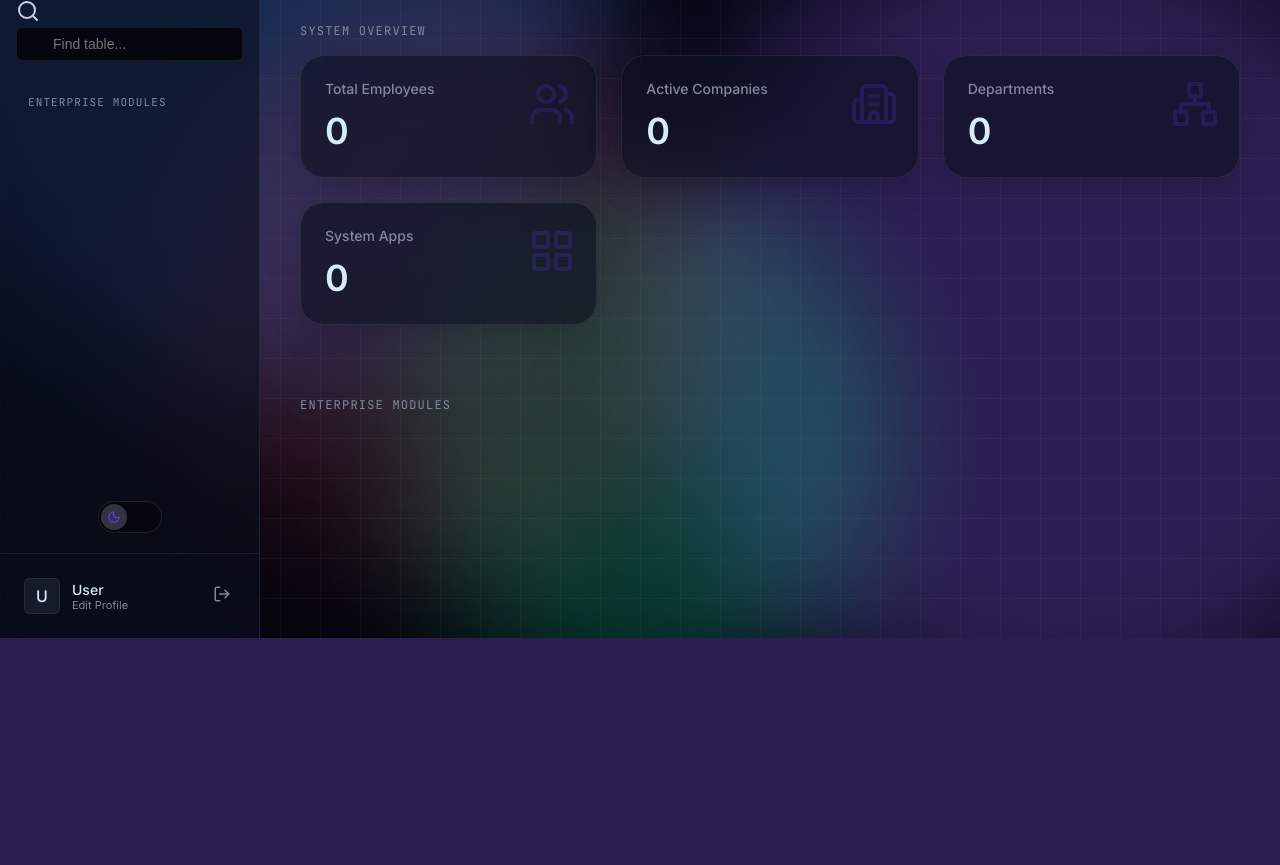
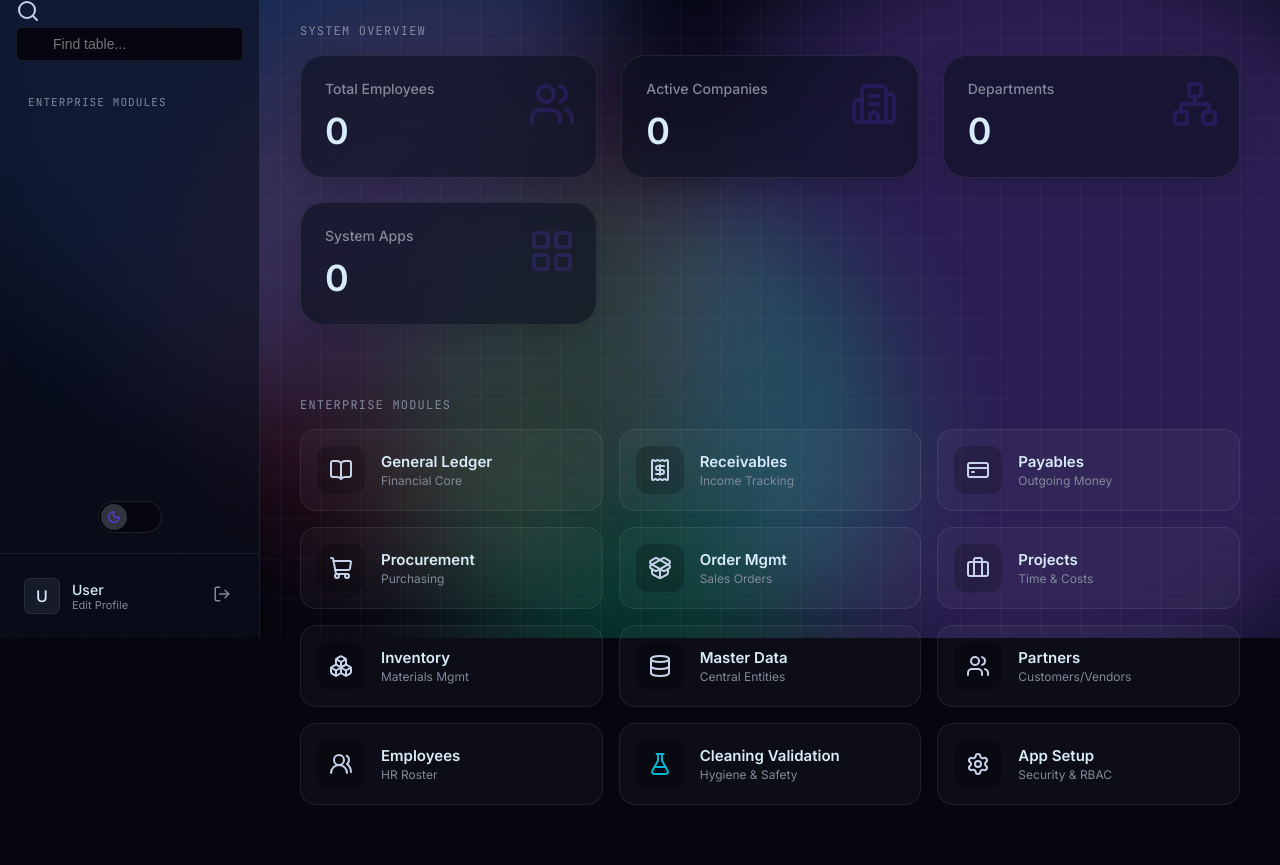
Before and after one commit to jtatipamula-design/proj_tb, a Python web app: template templates/dashboard.html in a window 1280 px wide. Shown: the part 162-1027 px from the top of the page. Before the commit the page ends 800 px from the top, so only its background shows below. Run offline with Jinja, Linux system fonts and the light colour scheme; the template is opened without the code that fills it, so the values that code supplies are empty; some libraries are stand-ins or nearby versions.

Commit message:
Update dashboard.html

```diff
--- a/templates/dashboard.html
+++ b/templates/dashboard.html
@@ -90,16 +90,112 @@
 
 <div class="section-title">Enterprise Modules</div>
 <div class="modules-grid">
-
-    {% for folder in menus %}
-    <div class="module-card" onclick="filterSidebarByModule('{{ folder.name|replace(' ', '') }}')">
-        <div class="module-icon-wrap"><i data-lucide="{{ folder.icon }}" style="color: {% if folder.name == 'Cleaning Validation' %}#06b6d4{% else %}inherit{% endif %};"></i></div>
+    <!-- 1. General Ledger -->
+    <div class="module-card" onclick="filterSidebarByModule('Ledger')">
+        <div class="module-icon-wrap"><i data-lucide="book-open"></i></div>
         <div class="module-details">
-            <div class="module-title">{{ folder.name }}</div>
-            <div class="module-desc">{{ folder.screens|length }} Screens Available</div>
+            <div class="module-title">General Ledger</div>
+            <div class="module-desc">Financial Core</div>
         </div>
     </div>
-    {% endfor %}
 
+    <!-- 2. Receivables -->
+    <div class="module-card" onclick="filterSidebarByModule('Receivables')">
+        <div class="module-icon-wrap"><i data-lucide="receipt"></i></div>
+        <div class="module-details">
+            <div class="module-title">Receivables</div>
+            <div class="module-desc">Income Tracking</div>
+        </div>
+    </div>
+
+    <!-- 3. Payables -->
+    <div class="module-card" onclick="filterSidebarByModule('Payables')">
+        <div class="module-icon-wrap"><i data-lucide="credit-card"></i></div>
+        <div class="module-details">
+            <div class="module-title">Payables</div>
+            <div class="module-desc">Outgoing Money</div>
+        </div>
+    </div>
+
+    <!-- 4. Procurement -->
+    <div class="module-card" onclick="filterSidebarByModule('Procurement')">
+        <div class="module-icon-wrap"><i data-lucide="shopping-cart"></i></div>
+        <div class="module-details">
+            <div class="module-title">Procurement</div>
+            <div class="module-desc">Purchasing</div>
+        </div>
+    </div>
+
+    <!-- 5. Order Management -->
+    <div class="module-card" onclick="filterSidebarByModule('OrderMgmt')">
+        <div class="module-icon-wrap"><i data-lucide="package-open"></i></div>
+        <div class="module-details">
+            <div class="module-title">Order Mgmt</div>
+            <div class="module-desc">Sales Orders</div>
+        </div>
+    </div>
+
+    <!-- 6. Project Accounting -->
+    <div class="module-card" onclick="filterSidebarByModule('Project')">
+        <div class="module-icon-wrap"><i data-lucide="briefcase"></i></div>
+        <div class="module-details">
+            <div class="module-title">Projects</div>
+            <div class="module-desc">Time & Costs</div>
+        </div>
+    </div>
+
+    <!-- 7. Inventory -->
+    <div class="module-card" onclick="filterSidebarByModule('Product')">
+        <div class="module-icon-wrap"><i data-lucide="boxes"></i></div>
+        <div class="module-details">
+            <div class="module-title">Inventory</div>
+            <div class="module-desc">Materials Mgmt</div>
+        </div>
+    </div>
+
+    <!-- 8. Master Data -->
+    <div class="module-card" onclick="filterSidebarByModule('MasterData')">
+        <div class="module-icon-wrap"><i data-lucide="database"></i></div>
+        <div class="module-details">
+            <div class="module-title">Master Data</div>
+            <div class="module-desc">Central Entities</div>
+        </div>
+    </div>
+
+    <!-- 9. Customers & Vendors -->
+    <div class="module-card" onclick="filterSidebarByModule('CustomerSetup')">
+        <div class="module-icon-wrap"><i data-lucide="users"></i></div>
+        <div class="module-details">
+            <div class="module-title">Partners</div>
+            <div class="module-desc">Customers/Vendors</div>
+        </div>
+    </div>
+
+    <!-- 10. Employees -->
+    <div class="module-card" onclick="filterSidebarByModule('Employee')">
+        <div class="module-icon-wrap"><i data-lucide="users-round"></i></div>
+        <div class="module-details">
+            <div class="module-title">Employees</div>
+            <div class="module-desc">HR Roster</div>
+        </div>
+    </div>
+
+    <!-- 11. Cleaning Validation -->
+    <div class="module-card" onclick="filterSidebarByModule('Cleaning')">
+        <div class="module-icon-wrap"><i data-lucide="flask-conical" style="color: #06b6d4;"></i></div>
+        <div class="module-details">
+            <div class="module-title">Cleaning Validation</div>
+            <div class="module-desc">Hygiene & Safety</div>
+        </div>
+    </div>
+
+    <!-- 12. App Setup -->
+    <div class="module-card" onclick="filterSidebarByModule('AppSetup')">
+        <div class="module-icon-wrap"><i data-lucide="settings"></i></div>
+        <div class="module-details">
+            <div class="module-title">App Setup</div>
+            <div class="module-desc">Security & RBAC</div>
+        </div>
+    </div>
 </div>
 {% endblock %}
```
